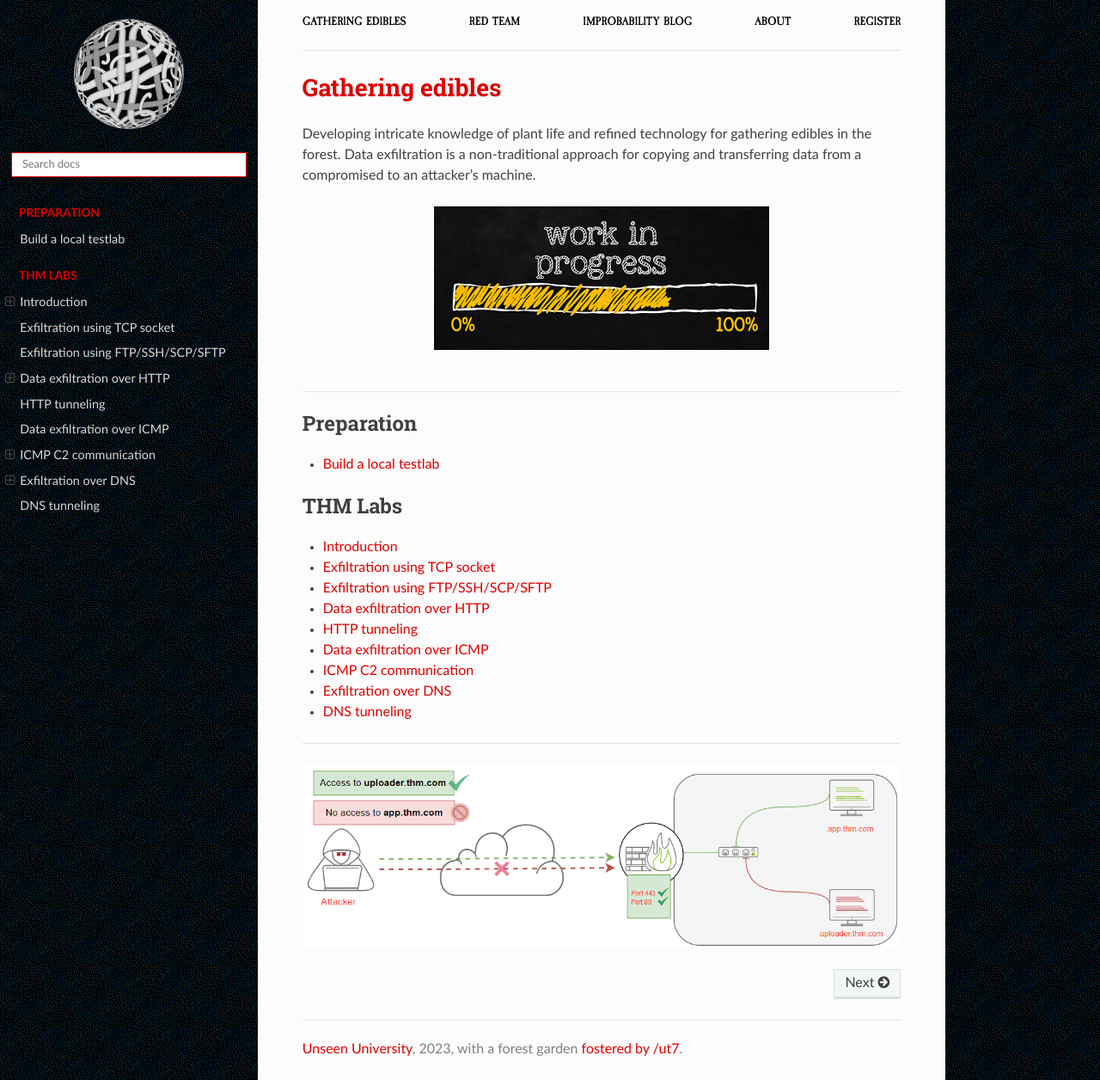
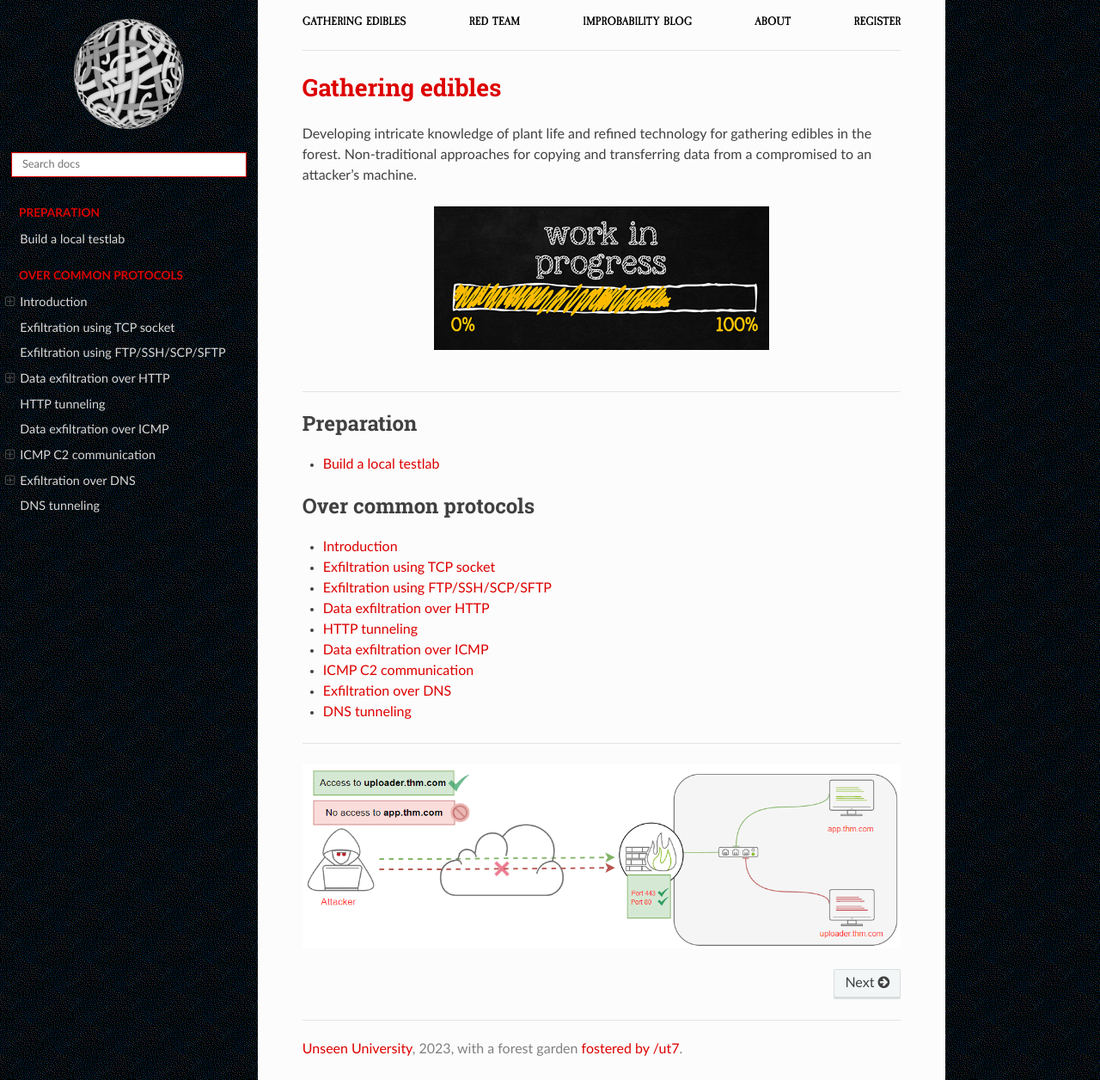
Before and after one commit to tymyrddin/red-exfil, a Sphinx documentation site: the page built from source/index.rst, in a window 1280 px wide and 1256 px high. Shown: the whole window at 86% size. Built offline with Sphinx 7.4.7 and the Read the Docs theme 2.0.0, drawn with Linux system fonts in a browser that asks for light colours.

Commit message:
Over common protocols

```diff
--- a/source/index.rst
+++ b/source/index.rst
@@ -1,7 +1,7 @@
 Gathering edibles
 =============================================
 
-Developing intricate knowledge of plant life and refined technology for gathering edibles in the forest. Data exfiltration is a non-traditional approach for copying and transferring data from a compromised to an attacker's machine.
+Developing intricate knowledge of plant life and refined technology for gathering edibles in the forest. Non-traditional approaches for copying and transferring data from a compromised to an attacker's machine.
 
 .. image:: _static/images/in-progress.png
   :alt: Forever in progress ...
@@ -20,7 +20,7 @@ Developing intricate knowledge of plant life and refined technology for gatherin
    :glob:
    :maxdepth: 1
    :includehidden:
-   :caption: THM Labs
+   :caption: Over common protocols
 
    docs/thm/README.md
    docs/thm/tcp.md
```
